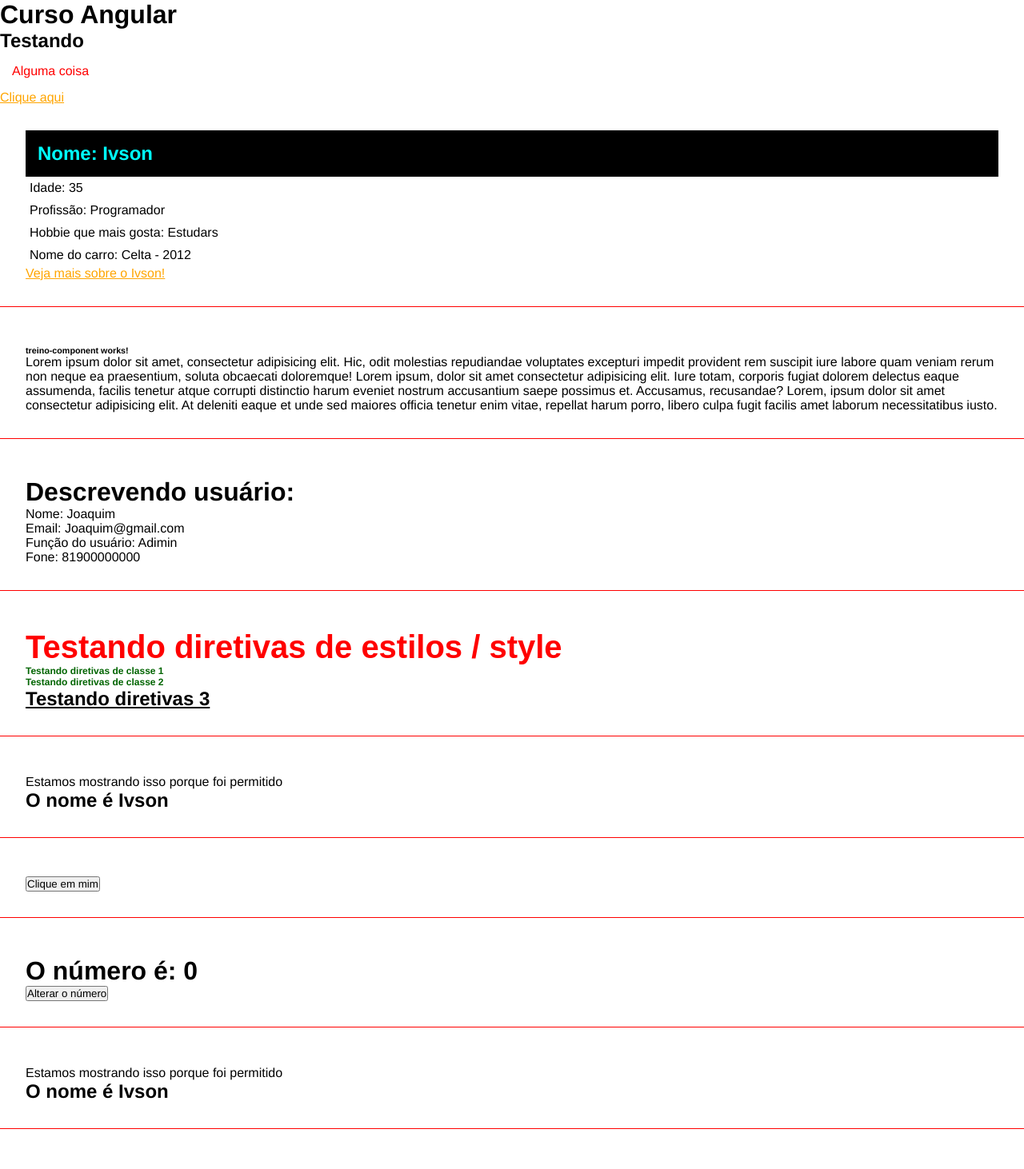
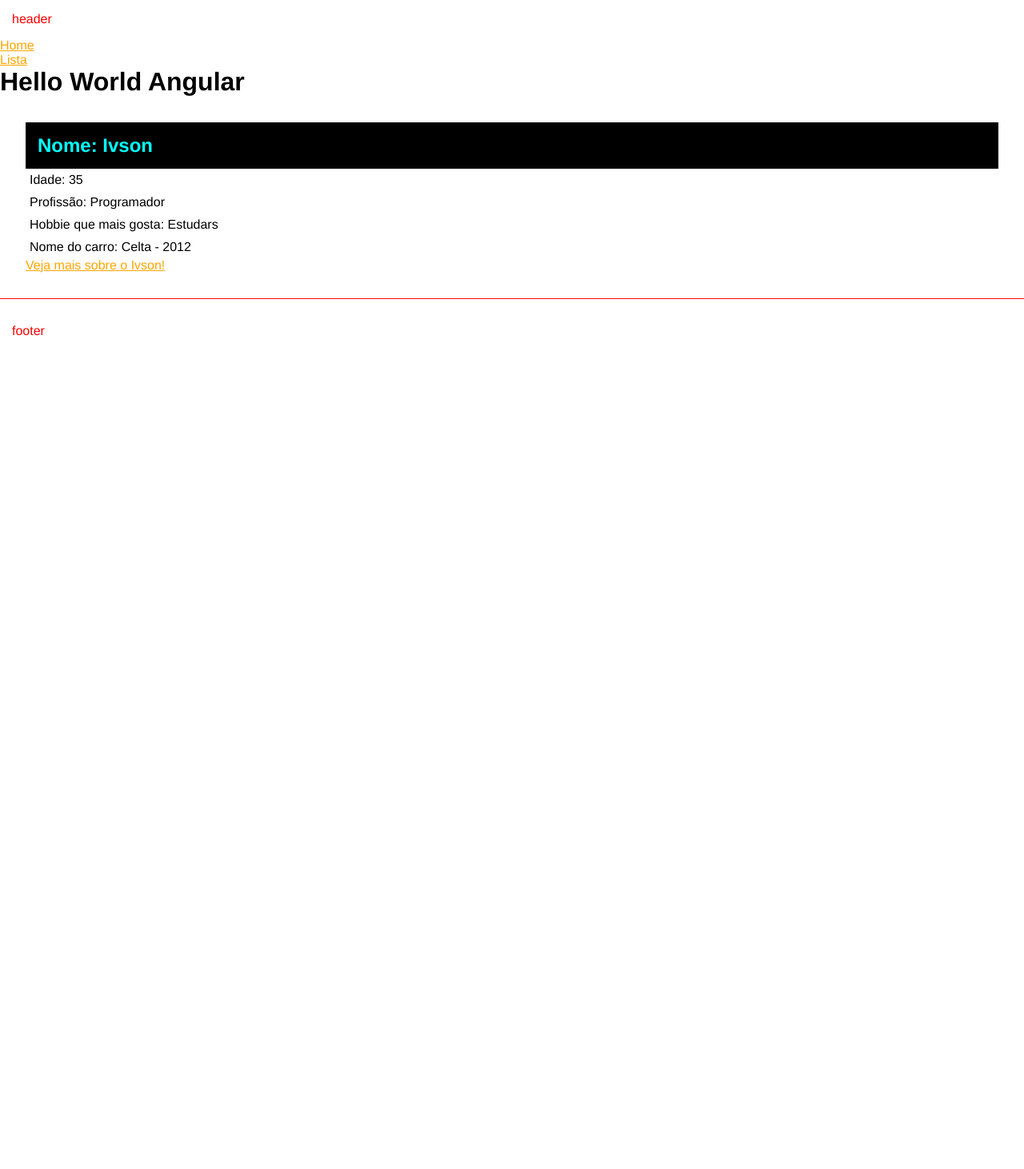
Before and after one commit to ivsonramos/curso-angular, an Angular app: page / in a window 1280 px wide. Shown: the top 1462 px of the page at 80% size. After the commit the page ends 938 px from the top, so only its background shows below. Built offline with nearby package versions, Linux system fonts and the light colour scheme.

Commit message:
:sparkles:Ajusta rotas

```diff
--- a/src/app/app-routing.module.ts
+++ b/src/app/app-routing.module.ts
@@ -1,7 +1,13 @@
+import { ListRenderComponent } from './components/list-render/list-render.component';
 import { NgModule } from '@angular/core';
 import { RouterModule, Routes } from '@angular/router';
 
-const routes: Routes = [];
+import { FirstComponentComponent } from './components/first-component/first-component.component';
+
+const routes: Routes = [
+  {path: '', component: FirstComponentComponent},
+  {path: 'list', component: ListRenderComponent},
+];
 
 @NgModule({
   imports: [RouterModule.forRoot(routes)],
--- a/src/app/app.component.html
+++ b/src/app/app.component.html
@@ -1,28 +1,8 @@
-<h1>Curso Angular</h1>
-<h2>Testando</h2>
-<p>Alguma coisa</p>
-<div>
-  <a href="#">Clique aqui</a>
-</div>
-
-<app-first-component></app-first-component>
-
-<app-treino-component></app-treino-component>
-
-<app-parent-data [name]="userName" [userData]="userData"></app-parent-data>
-
-<app-directives></app-directives>
-
-<app-if-render></app-if-render>
-
-<app-eventos></app-eventos>
-
-<app-emitter></app-emitter>
-
-<app-if-render></app-if-render>
-
-<app-list-render></app-list-render>
-
-<app-pipes></app-pipes>
-
-<app-two-way-binding></app-two-way-binding>
+<p>header</p>
+<nav>
+  <a routerLink="/">Home</a> <br>
+  <a routerLink="/list">Lista</a>
+</nav>
+<h1>Hello World Angular</h1>
+<router-outlet></router-outlet>
+<p>footer</p>
```
